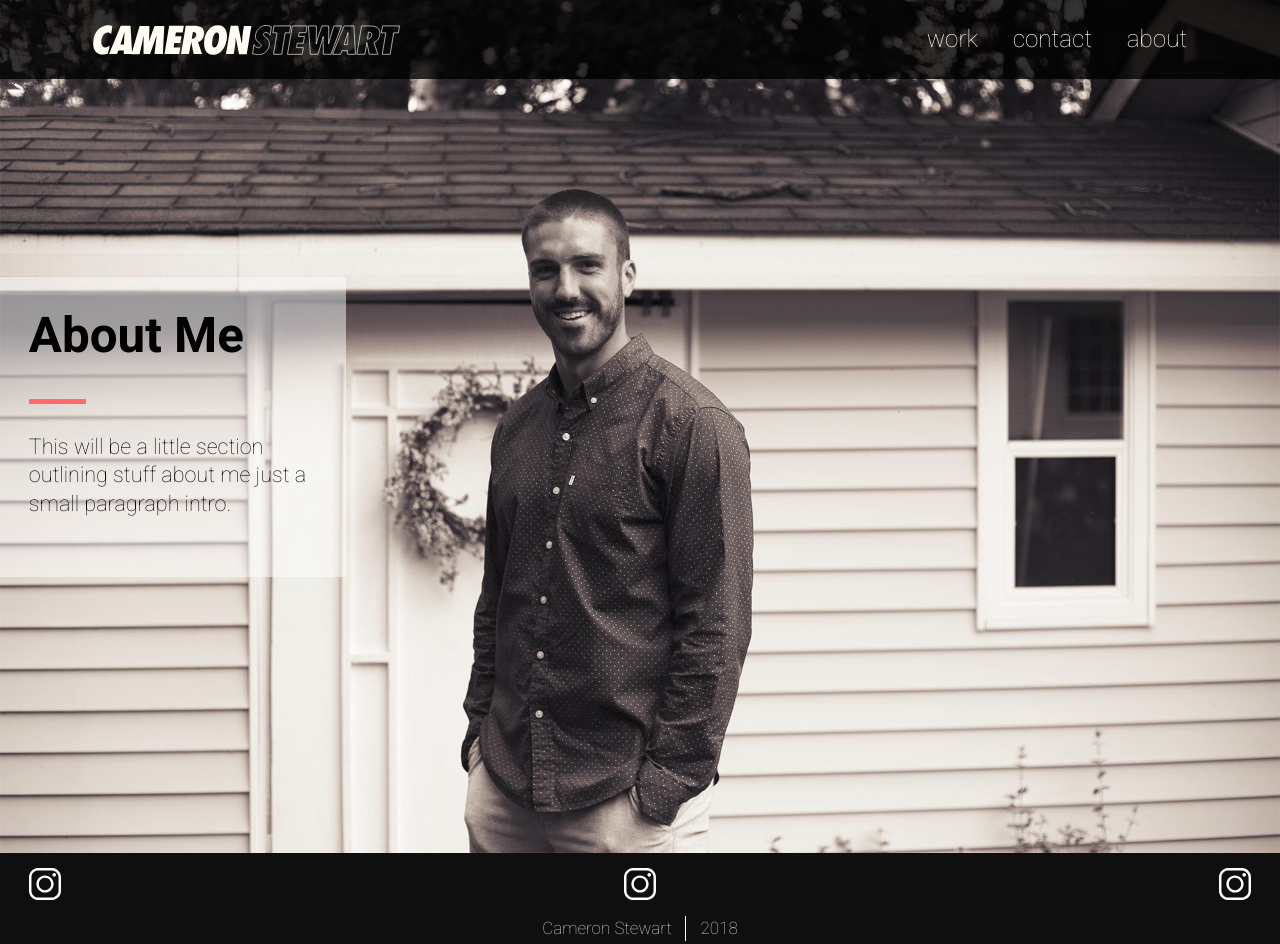
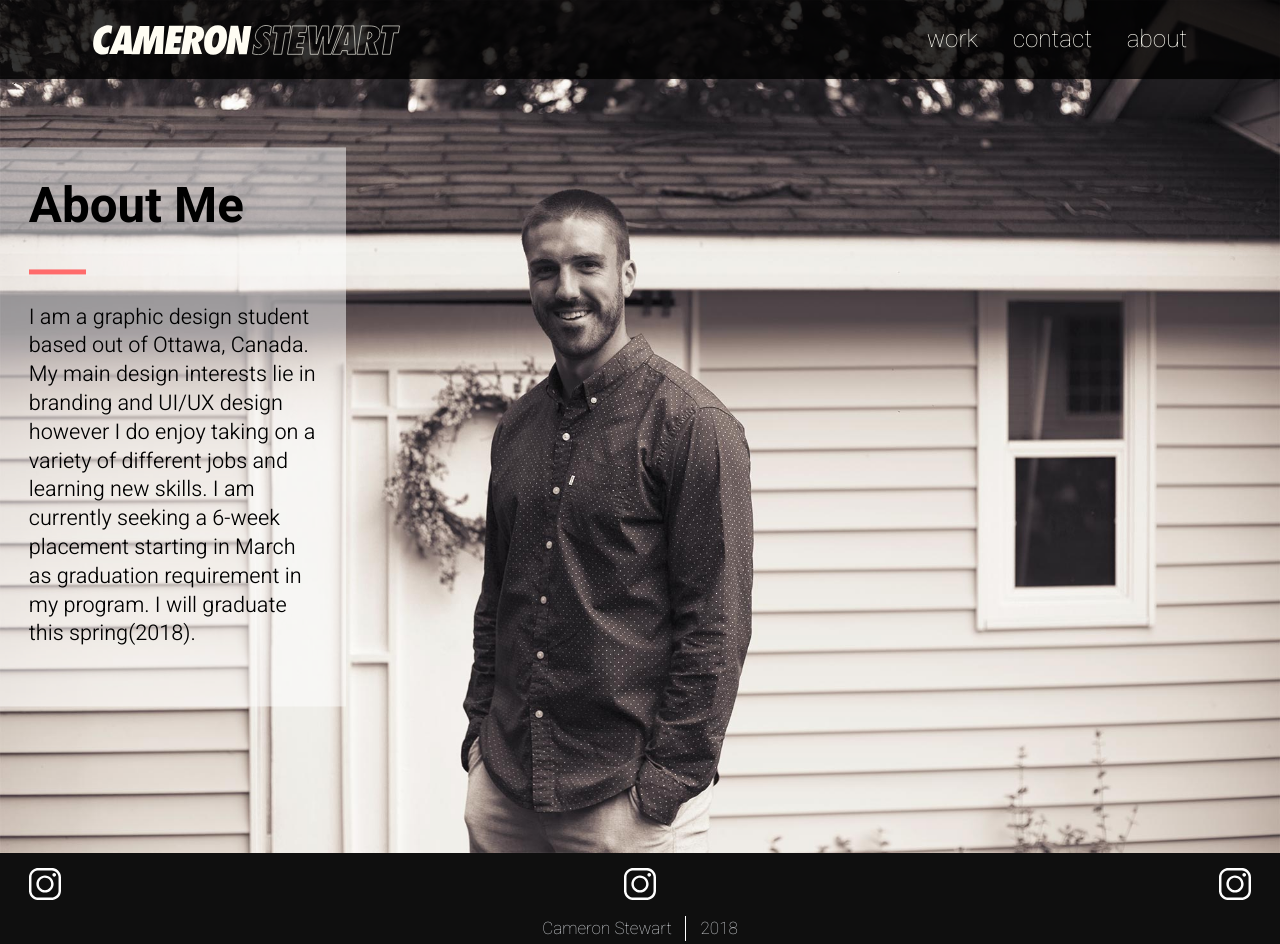
Before and after one commit to cstewartottawa/cameronstewart.design, a Jekyll site: the page built from about.html, in a window 1280 px wide and 944 px high. Built offline with Jekyll 4.4.1, drawn with Linux system fonts in a browser that asks for light colours.

Commit message:
about me section

```diff
--- a/about.html
+++ b/about.html
@@ -9,6 +9,6 @@ description: About me page
   <div class="about-me-content gutter pad-t pad-b-2 wrapper">
     <h2 class="nina">About Me</h2>
     <div class="keyline push"></div>
-    <h3 class="push-0 max-length mega">This will be a little section outlining stuff about me just a small paragraph intro.</h3>
+    <h3 class="push-0 max-length mega about-me-body">I am a graphic design student based out of Ottawa, Canada. My main design interests lie in branding and UI/UX design however I do enjoy taking on a variety of different jobs and learning new skills. I am currently seeking a 6-week placement starting in March as graduation requirement in my program. I will graduate this spring(2018).</h3>
   </div>
 </section>
--- a/contact.html
+++ b/contact.html
@@ -10,7 +10,7 @@ description: E-mail and Phone
       <dt class="bold">E-mail:</dt>
       <dd><a class="btn btn-link" href="mailto:cstewartottawa@gmail.com">cstewartottawa@gmail.com</a></dd>
       <dt class="bold">Phone:</dt>
-      <dd><a class="btn btn-link" href="tel:+16138501194">1-613-850-1194</dd>
+      <dd><a class="btn btn-link" href="tel:+16138501194">613-850-1194</dd>
     </dl>
   </div>
 </div>
--- a/css/main.css
+++ b/css/main.css
@@ -234,5 +234,9 @@ p {
     background-color: rgba(255, 255, 255, 0.5);
   }
 
+.about-me-body {
+  font-weight: 300;
+}
+
 
 }
```
